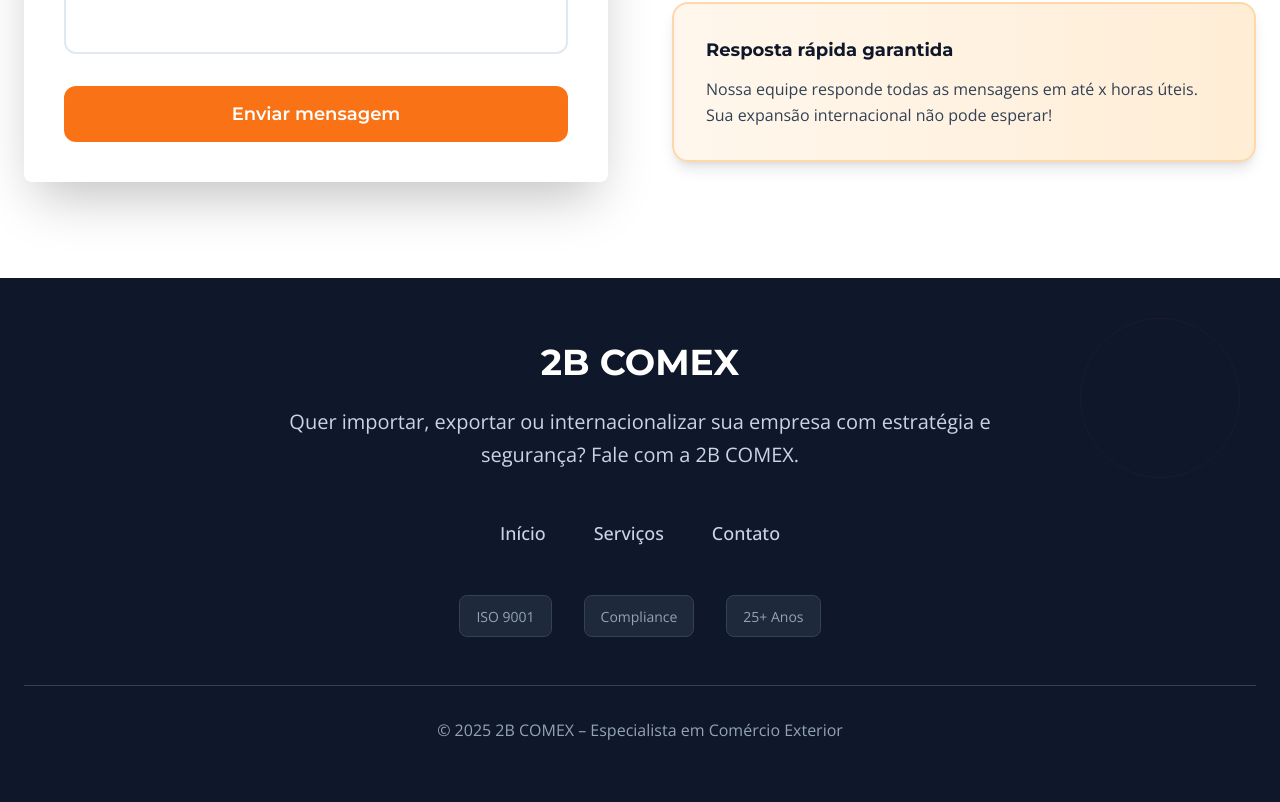
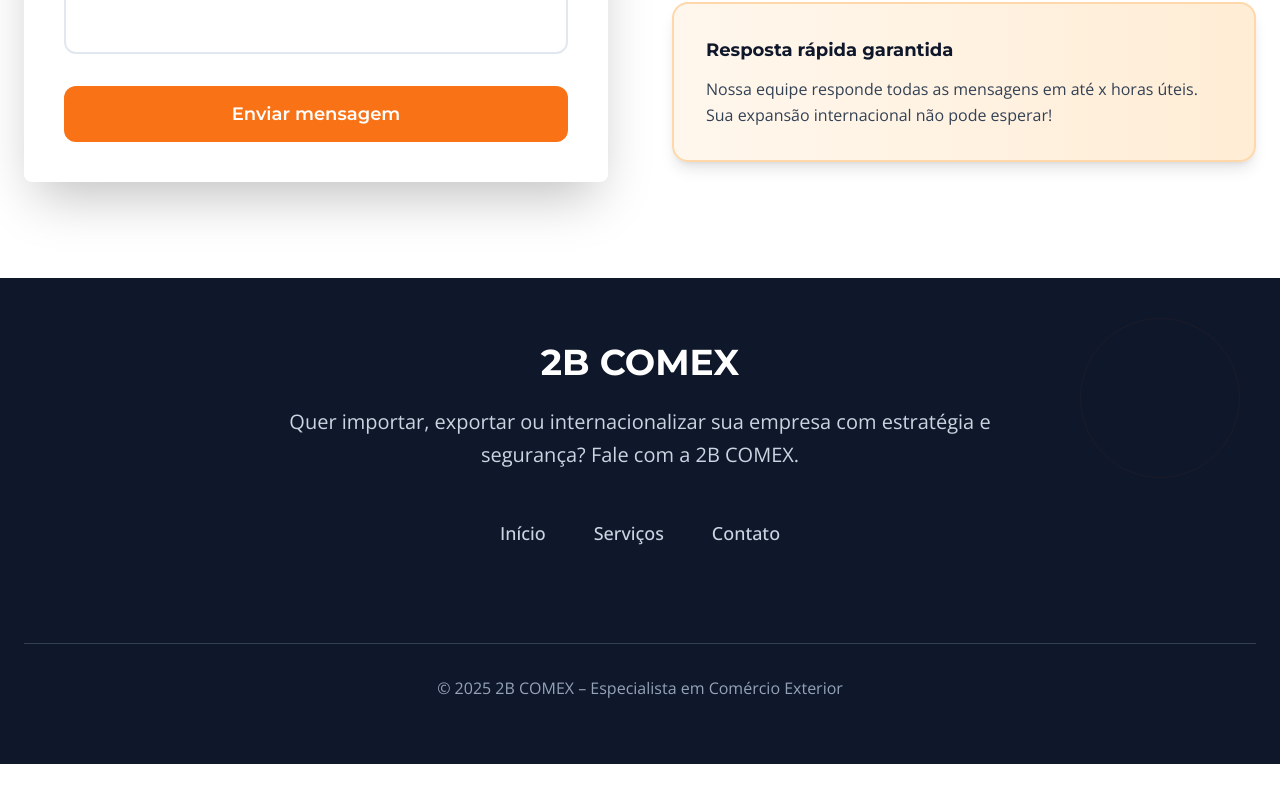
Before and after one commit to Agenciafarol/b-comex-landing-page, a React (Vite) app: page / in a window 1280 px wide. Shown: the part 5933-6735 px from the top of the page. After the commit the page ends 6697 px from the top, so only its background shows below. Built offline with nearby package versions, Linux system fonts and the light colour scheme.

Commit message:
Visual edit in Lovable
Edited UI in Lovable

```diff
--- a/src/components/Footer.tsx
+++ b/src/components/Footer.tsx
@@ -49,15 +49,9 @@ const Footer = () => {
 
           {/* Compliance badges */}
           <div className="mb-12 flex justify-center space-x-8">
-            <div className="bg-slate-800 px-4 py-2 rounded-lg border border-slate-700">
-              <span className="text-slate-400 text-sm font-opensans">ISO 9001</span>
-            </div>
-            <div className="bg-slate-800 px-4 py-2 rounded-lg border border-slate-700">
-              <span className="text-slate-400 text-sm font-opensans">Compliance</span>
-            </div>
-            <div className="bg-slate-800 px-4 py-2 rounded-lg border border-slate-700">
-              <span className="text-slate-400 text-sm font-opensans">25+ Anos</span>
-            </div>
+
+
+
           </div>
 
           <div className="border-t border-slate-700 pt-8">
```
